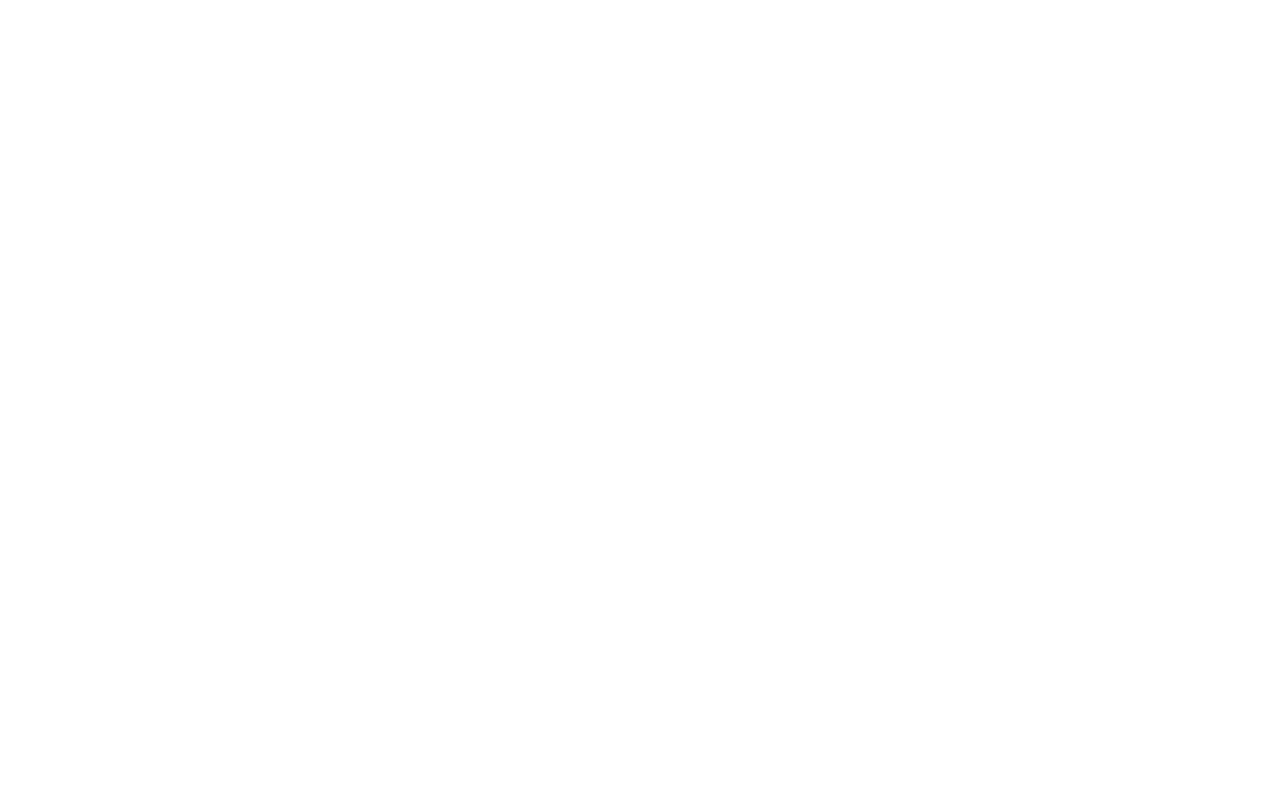
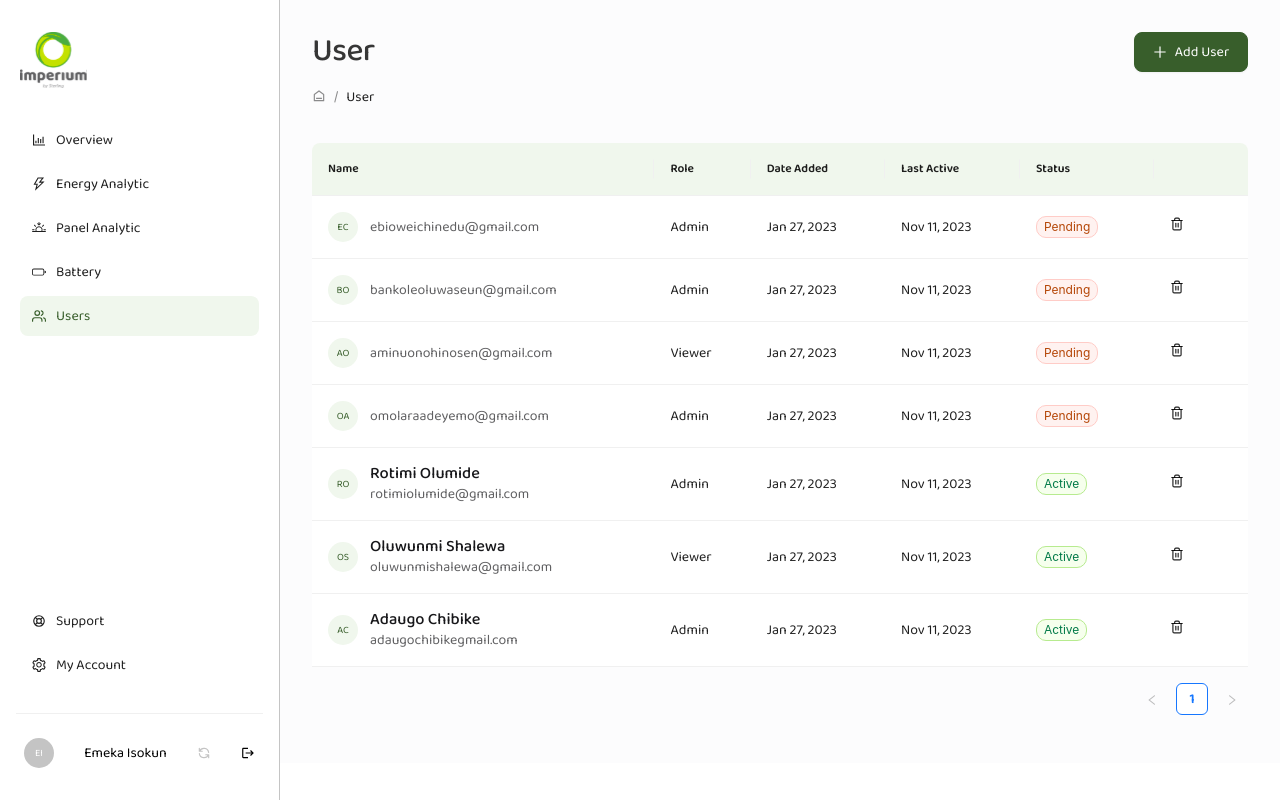
Before and after one commit to WYRE-ENERGIES/imperium-frontend, a React (Create React App) app: page /users in a window 1280 px wide. Before the commit this address had no page. Built offline with nearby package versions, Linux system fonts and the light colour scheme.

Commit message:
design users table

```diff
--- a/src/App.js
+++ b/src/App.js
@@ -44,6 +44,7 @@
 const Verification = lazy(() =>
   import('./pages/Customer/Auth/Verification/Verification'),
 )
+const Users = lazy(() => import('./pages/Customer/Users/Users'))
 
 function App() {
   return (
@@ -74,6 +75,7 @@
             <Route path="energy-analytic" element={<EnergyAnalytic />} />
             <Route path="panel-analytic" element={<PanelAnalytic />} />
             <Route path="battery" element={<Battery />} />
+            <Route path="users" element={<Users />} />
           </Route>
         </Routes>
       </Suspense>
--- a/src/components/Layout/PageLayout.jsx
+++ b/src/components/Layout/PageLayout.jsx
@@ -19,6 +19,7 @@
           style={{
             margin: '32px',
             overflow: 'scroll',
+            backgroundColor: '#FCFCFD',
           }}
         >
           {children}
--- a/src/components/SideBar/Sidebar.jsx
+++ b/src/components/SideBar/Sidebar.jsx
@@ -7,6 +7,7 @@
 import { Divider, Layout, Menu } from 'antd'
 import { Link, useLocation } from 'react-router-dom'
 
+import { FiUsers } from 'react-icons/fi'
 import Footer from './Footer/Footer'
 import { HiOutlineSupport } from 'react-icons/hi'
 import { ReactComponent as Logo } from '../../assets/logo.svg'
@@ -31,6 +32,11 @@
     icon: BsBattery,
     title: 'Battery',
     linkTo: '/battery',
+  },
+  {
+    icon: FiUsers,
+    title: 'Users',
+    linkTo: '/users',
   },
 ].map((item) => ({
   key: `${item.linkTo}`,
--- /dev/null
+++ b/src/pages/Customer/Users/Users.jsx
@@ -0,0 +1,113 @@
+import { Button, Table, Tag } from 'antd'
+
+import { FiTrash2 } from 'react-icons/fi'
+import PageBreadcrumb from '../../../components/PageBreadcrumb/PageBreadcrumb'
+import PageLayout from '../../../components/Layout/PageLayout'
+import { PlusOutlined } from '@ant-design/icons'
+import React from 'react'
+import ReactAvatar from 'react-avatar'
+import classes from './Users.module.scss'
+import { userData } from '../../../utils/userData'
+
+const columns = [
+  {
+    title: 'Name',
+    dataIndex: 'name',
+    key: 'name',
+    render: (_, record) => (
+      <div className={classes.Users__nameDiv}>
+        <ReactAvatar
+          size={30}
+          round={true}
+          name={record.name}
+          fgColor="#385E2B"
+          color="#F0F7ED"
+        />
+        <div className={classes.Users__names}>
+          {record.status && <h3>{record.name}</h3>}
+          <h4>{record.email}</h4>
+        </div>
+      </div>
+    ),
+  },
+  {
+    title: 'Role',
+    key: 'role',
+    dataIndex: 'role',
+  },
+
+  {
+    title: 'Date Added',
+    key: 'dateAdded',
+    dataIndex: 'dateAdded',
+  },
+  {
+    title: 'Last Active',
+    key: 'lastActive',
+    dataIndex: 'lastActive',
+  },
+  {
+    title: 'Status',
+    key: 'status',
+    dataIndex: 'status',
+    render: (value) => {
+      const color = value ? '#027A48' : '#B54708'
+      return (
+        <Tag
+          color={value ? 'success' : 'error'}
+          key={value}
+          style={{
+            borderRadius: '10px',
+            display: 'flex',
+            justifyContent: 'center',
+            alignItems: 'center',
+            width: 'fit-content',
+            color: color,
+          }}
+        >
+          {value ? 'Active' : 'Pending'}
+        </Tag>
+      )
+    },
+  },
+  {
+    title: '',
+    key: 'action',
+    width: '10%',
+    render: (_, record) => (
+      <FiTrash2
+        style={{ cursor: 'pointer' }}
+        onClick={() => console.log(record.id)}
+      />
+    ),
+  },
+]
+
+const Users = () => {
+  return (
+    <PageLayout>
+      <div className={classes.Users}>
+        <section className={classes.Users__headerSection}>
+          <PageBreadcrumb title="User" />
+          <Button
+            className={classes.Users__button}
+            onClick={() => {
+              //   setTicketData({})
+              //   toggleModal()
+            }}
+          >
+            <PlusOutlined /> Add User
+          </Button>
+        </section>
+        <Table
+          style={{ width: '100%', overflow: 'scroll' }}
+          columns={columns}
+          dataSource={userData}
+          className={classes.Users__table}
+        />
+      </div>
+    </PageLayout>
+  )
+}
+
+export default Users
--- /dev/null
+++ b/src/pages/Customer/Users/Users.module.scss
@@ -0,0 +1,63 @@
+.Users {
+  &__headerSection {
+    margin-bottom: 35px;
+    display: flex;
+    justify-content: space-between;
+  }
+
+  &__button {
+    display: flex;
+    flex-direction: row;
+    justify-content: center;
+    align-items: center;
+    width: 114px;
+    height: 40px;
+    background: #385e2b;
+    border: 1px solid #385e2b;
+    box-shadow: 0px 1px 2px rgba(16, 24, 40, 0.05);
+    border-radius: 8px;
+    color: #fff;
+
+    &:hover,
+    &:active {
+      color: #fff !important;
+      border: 1px solid #385e2b !important;
+      box-shadow: 0px 1px 2px rgba(16, 24, 40, 0.05), 0px 0px 0px 4px #f0f7ed;
+    }
+  }
+
+  &__table {
+    & table > thead > tr > th,
+    & table > thead > tr > td {
+      background: #f0f7ed !important;
+      font-weight: 500;
+      font-size: 12px;
+      line-height: 20px;
+      color: #454545;
+    }
+  }
+
+  &__nameDiv {
+    display: flex;
+    align-items: center;
+    gap: 12px;
+  }
+
+  &__names {
+    line-height: 20px;
+    font-size: 14px;
+    font-style: normal;
+
+    & > h3 {
+      font-weight: 500;
+      color: #18181b;
+      margin-bottom: 0;
+    }
+
+    & > h4 {
+      font-weight: 400;
+      color: #606062;
+      margin-bottom: 0;
+    }
+  }
+}
--- /dev/null
+++ b/src/utils/userData.js
@@ -0,0 +1,72 @@
+export const userData = [
+  {
+    id: 1,
+    name: 'Ebiowei Chinedu',
+    key: 'ebioweichinedu@gmail.com',
+    email: 'ebioweichinedu@gmail.com',
+    role: 'Admin',
+    lastActive: 'Nov 11, 2023',
+    dateAdded: 'Jan 27, 2023',
+    status: false,
+  },
+  {
+    id: 2,
+    name: 'Bankole Oluwaseun',
+    key: 'bankoleoluwaseun@gmail.com',
+    email: 'bankoleoluwaseun@gmail.com',
+    role: 'Admin',
+    lastActive: 'Nov 11, 2023',
+    dateAdded: 'Jan 27, 2023',
+    status: false,
+  },
+  {
+    id: 3,
+    name: 'Aminu Onohinosen',
+    key: 'aminuonohinosen@gmail.com',
+    email: 'aminuonohinosen@gmail.com',
+    role: 'Viewer',
+    lastActive: 'Nov 11, 2023',
+    dateAdded: 'Jan 27, 2023',
+    status: false,
+  },
+  {
+    id: 4,
+    name: 'Omolara Adeyemo',
+    key: 'omolaraadeyemo@gmail.com',
+    email: 'omolaraadeyemo@gmail.com',
+    role: 'Admin',
+    lastActive: 'Nov 11, 2023',
+    dateAdded: 'Jan 27, 2023',
+    status: false,
+  },
+  {
+    id: 5,
+    name: 'Rotimi Olumide',
+    key: 'Rotimi Olumide',
+    email: 'rotimiolumide@gmail.com',
+    role: 'Admin',
+    lastActive: 'Nov 11, 2023',
+    dateAdded: 'Jan 27, 2023',
+    status: true,
+  },
+  {
+    id: 6,
+    name: 'Oluwunmi Shalewa ',
+    key: 'Oluwunmi Shalewa ',
+    email: 'oluwunmishalewa@gmail.com',
+    role: 'Viewer',
+    lastActive: 'Nov 11, 2023',
+    dateAdded: 'Jan 27, 2023',
+    status: true,
+  },
+  {
+    id: 7,
+    name: 'Adaugo Chibike',
+    key: 'Adaugo Chibike',
+    email: 'adaugochibikegmail.com',
+    role: 'Admin',
+    lastActive: 'Nov 11, 2023',
+    dateAdded: 'Jan 27, 2023',
+    status: true,
+  },
+]
```
